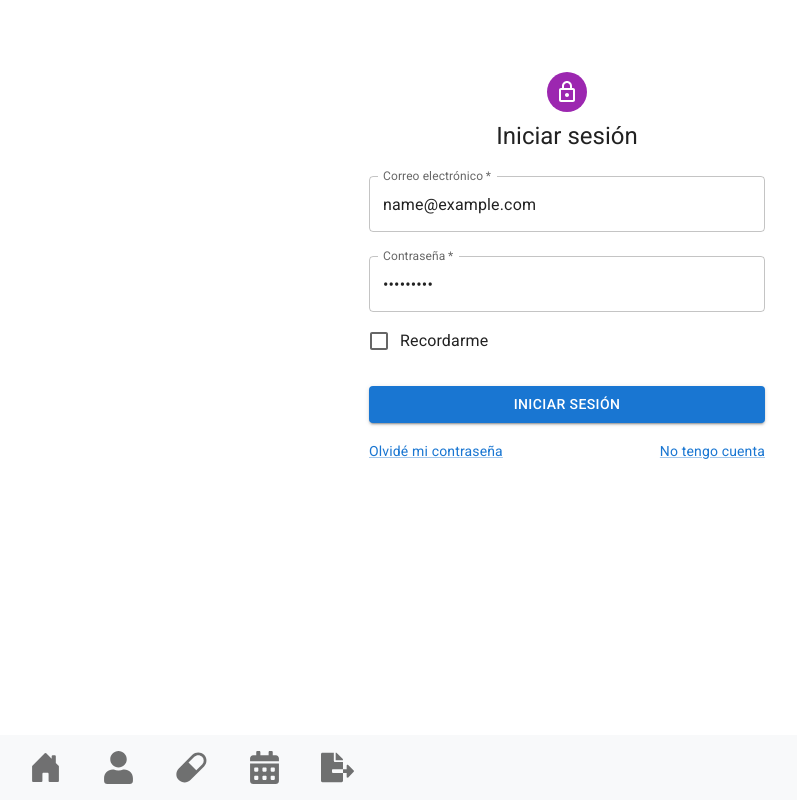
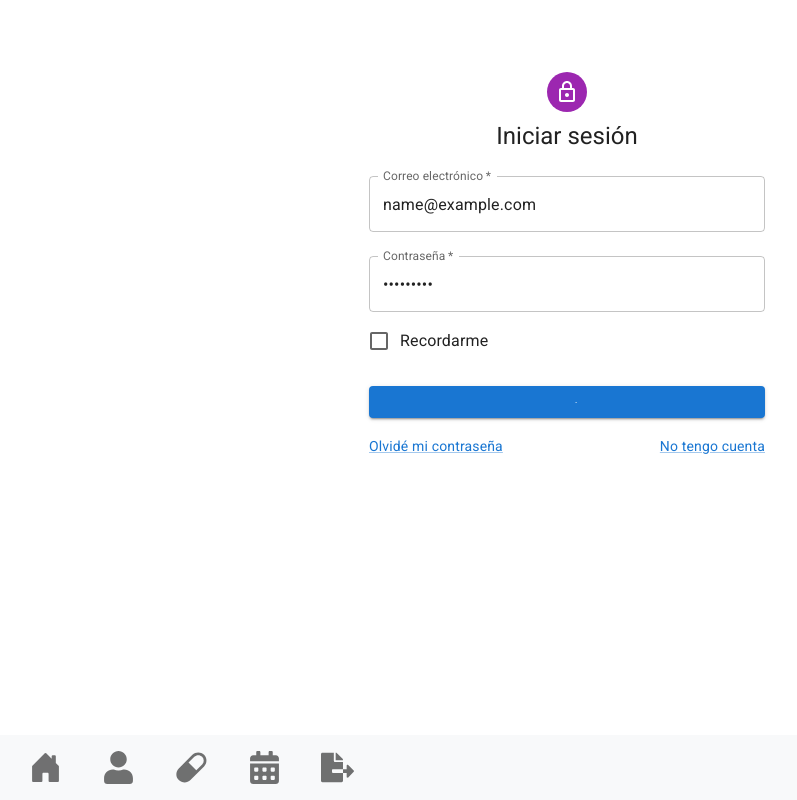
Before and after one commit to santiagosuare/virtual-pillbox-app, a React (Create React App) app: page /login in a window 1280 px wide. Both pictures are taken after typing "name@example.com", "Sample123" into the empty fields and a click on the button "INICIAR SESIÓN". Shown: the whole page, without its empty margins (73-870 px from the left). Built offline with nearby package versions, Linux system fonts and the light colour scheme; no server answers.

Commit message:
added login loading button

```diff
--- a/src/components/Login/Login.jsx
+++ b/src/components/Login/Login.jsx
@@ -1,16 +1,19 @@
 import * as React from 'react';
-import Avatar from '@mui/material/Avatar';
-import Button from '@mui/material/Button';
-import CssBaseline from '@mui/material/CssBaseline';
-import TextField from '@mui/material/TextField';
-import FormControlLabel from '@mui/material/FormControlLabel';
-import Checkbox from '@mui/material/Checkbox';
-import Link from '@mui/material/Link';
-import Grid from '@mui/material/Grid';
-import Box from '@mui/material/Box';
 import LockOutlinedIcon from '@mui/icons-material/LockOutlined';
-import Typography from '@mui/material/Typography';
-import Container from '@mui/material/Container';
+import {
+    Typography,
+    Container,
+    CircularProgress,
+    Avatar,
+    Button,
+    CssBaseline,
+    TextField,
+    FormControlLabel,
+    Checkbox,
+    Link,
+    Grid,
+    Box,
+} from '@mui/material';
 import { createTheme, ThemeProvider } from '@mui/material/styles';
 import { useNavigate } from 'react-router-dom';
 import { useAuth } from '../AuthContext';
@@ -21,8 +24,11 @@ const theme = createTheme();
 export default function SignIn() {
     const navigate = useNavigate();
     const { setUser } = useAuth();
+    const [ isLoading, setIsLoading ] = React.useState(false);
+
     const handleSubmit = async (event) => {
         event.preventDefault();
+        setIsLoading(true);
         const data = new FormData(event.currentTarget);
         const jsonData = JSON.stringify(Object.fromEntries(data));
         try {
@@ -31,6 +37,7 @@ export default function SignIn() {
                 headers: { 'Content-Type': 'application/json' },
                 body: jsonData,
             });
+            setIsLoading(false);
             const result = await response.json();
             const { token } = result;
             setUser( JwtDecode(token) );
@@ -89,7 +96,11 @@ export default function SignIn() {
                             variant="contained"
                             sx={{ mt: 3, mb: 2 }}
                         >
-                            Iniciar sesión
+                            {
+                                isLoading
+                                ? <CircularProgress color="inherit" size={20}/>
+                                : 'Iniciar sesión'
+                            }
                         </Button>
                         <Grid container>
                             <Grid item xs>
```
